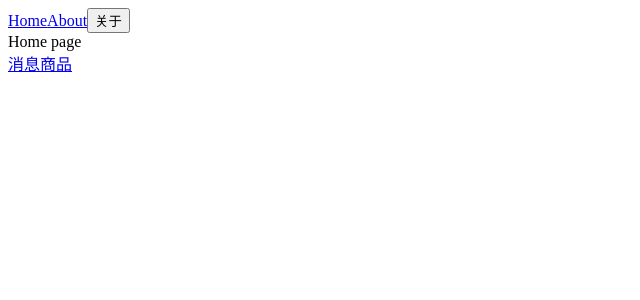
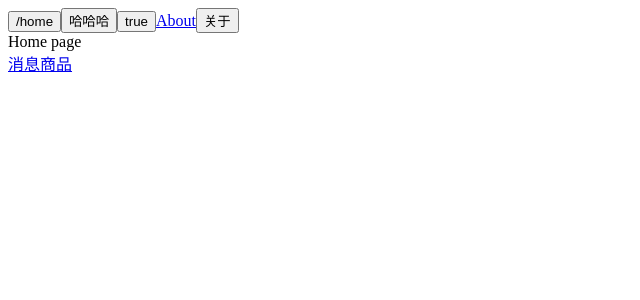
Before and after one commit to Hongbusi/learn-vue3, a Vue app: page /home in a window 1280 px wide. Shown: the top 300 px of the page, without its empty margins (0-640 px from the left). Built offline with nearby package versions, Linux system fonts and the light colour scheme.

Commit message:
feat: router slot

```diff
--- a/src/App.vue
+++ b/src/App.vue
@@ -1,6 +1,10 @@
 <template>
   <div class="content">
-    <router-link to="/home">Home</router-link>
+    <router-link to="/home" v-slot="props" custom>
+      <button>{{ props.href }}</button>
+      <button @click="props.navigate">哈哈哈</button>
+      <button>{{ props.isActive }}</button>
+    </router-link>
     <router-link to="/about">About</router-link>
     <button @click="jumpToAbout">关于</button>
     <router-view></router-view>
```
